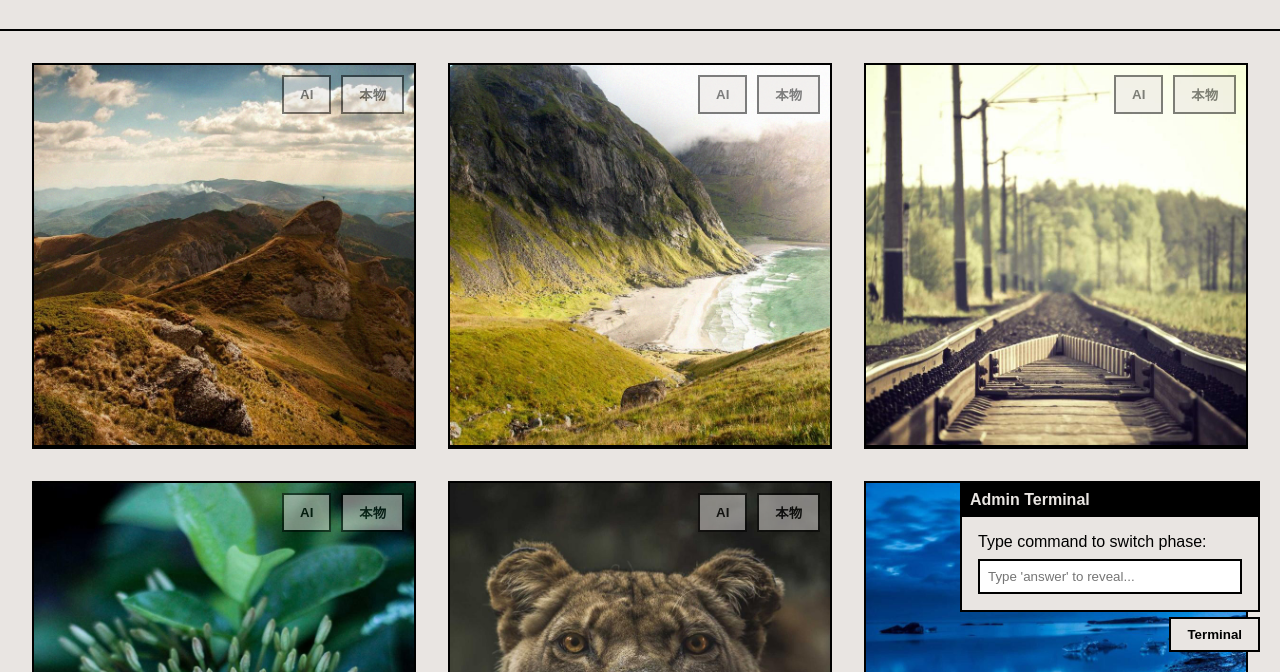
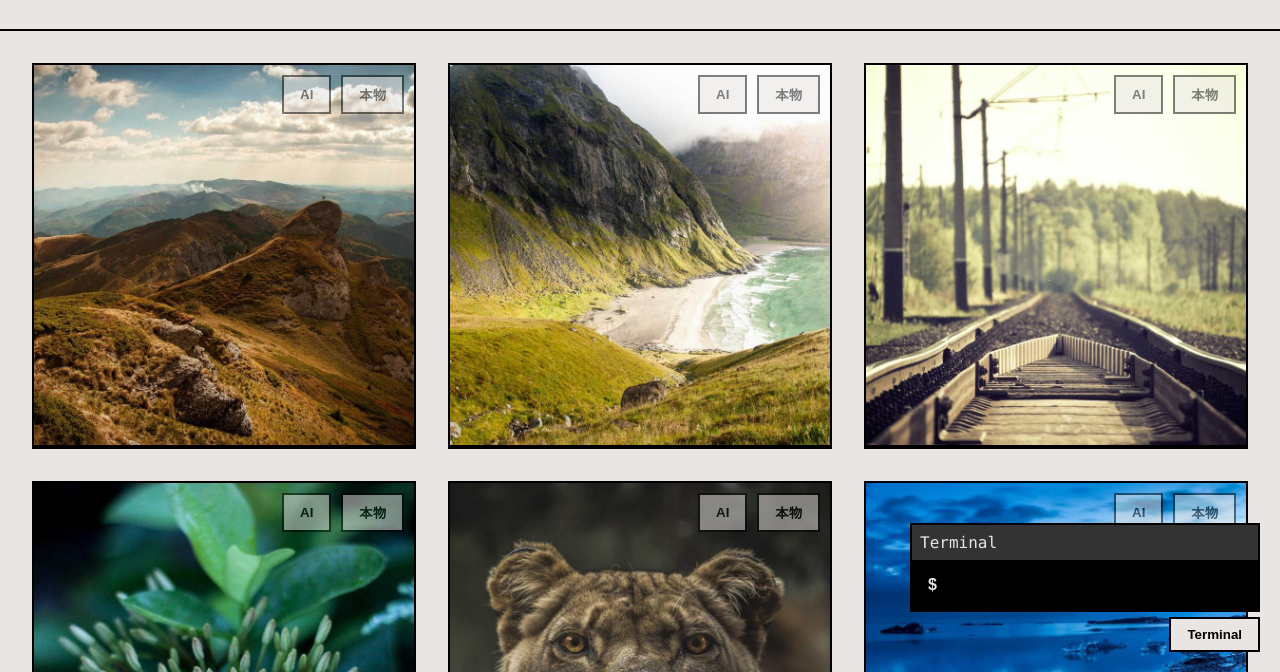
Before and after one commit to v76nl/gdgoc-opencampus-guess-the-ai-image, a website built with Vite: page handson/index.html in a window 1280 px wide. Both pictures are taken after a click on the button "Terminal". Shown: the part 128-800 px from the top of the page. Built offline with nearby package versions, Linux system fonts and the light colour scheme; a web font is replaced by a local one.

Commit message:
style(handson): ターミナルのデザインをコンソール風に変更

```diff
--- a/handson/index.html
+++ b/handson/index.html
@@ -18,10 +18,10 @@
 
     <!-- Terminal panel -->
     <div id="terminal-panel" class="hidden">
-      <div class="terminal-header">Admin Terminal</div>
+      <div class="terminal-header">Terminal</div>
       <div class="terminal-body">
-        <label for="terminal-input">Type command to switch phase:</label>
-        <input type="text" id="terminal-input" placeholder="Type 'answer' to reveal..." />
+        <span class="prompt-symbol">$</span>
+        <input type="text" id="terminal-input" autocomplete="off" spellcheck="false" autofocus />
       </div>
     </div>
 
--- a/handson/src/style.css
+++ b/handson/src/style.css
@@ -114,32 +114,41 @@ h1, h2, h3, p {
   position: fixed;
   bottom: 60px;
   right: 20px;
-  width: 300px;
+  width: 350px;
   border: 2px solid var(--itl-black);
-  background-color: var(--itl-white);
+  background-color: var(--itl-black);
   z-index: 99;
 }
 
 .terminal-header {
-  background-color: var(--itl-black);
+  background-color: #333;
   color: var(--itl-white);
   padding: 0.5rem;
-  font-weight: bold;
+  font-family: 'Consolas', 'Courier New', monospace;
 }
 
 .terminal-body {
   padding: 1rem;
   display: flex;
-  flex-direction: column;
+  flex-direction: row;
+  align-items: center;
   gap: 0.5rem;
+  color: var(--itl-white);
+  font-family: 'Consolas', 'Courier New', monospace;
+}
+
+.prompt-symbol {
+  font-weight: bold;
 }
 
 #terminal-input {
   width: 100%;
-  padding: 0.5rem;
-  border: 2px solid var(--itl-black);
-  background-color: #fff;
+  padding: 0;
+  border: none;
+  background-color: transparent;
+  color: var(--itl-white);
   outline: none;
+  font-family: 'Consolas', 'Courier New', monospace;
 }
 
 /* Answer Phase */
```
